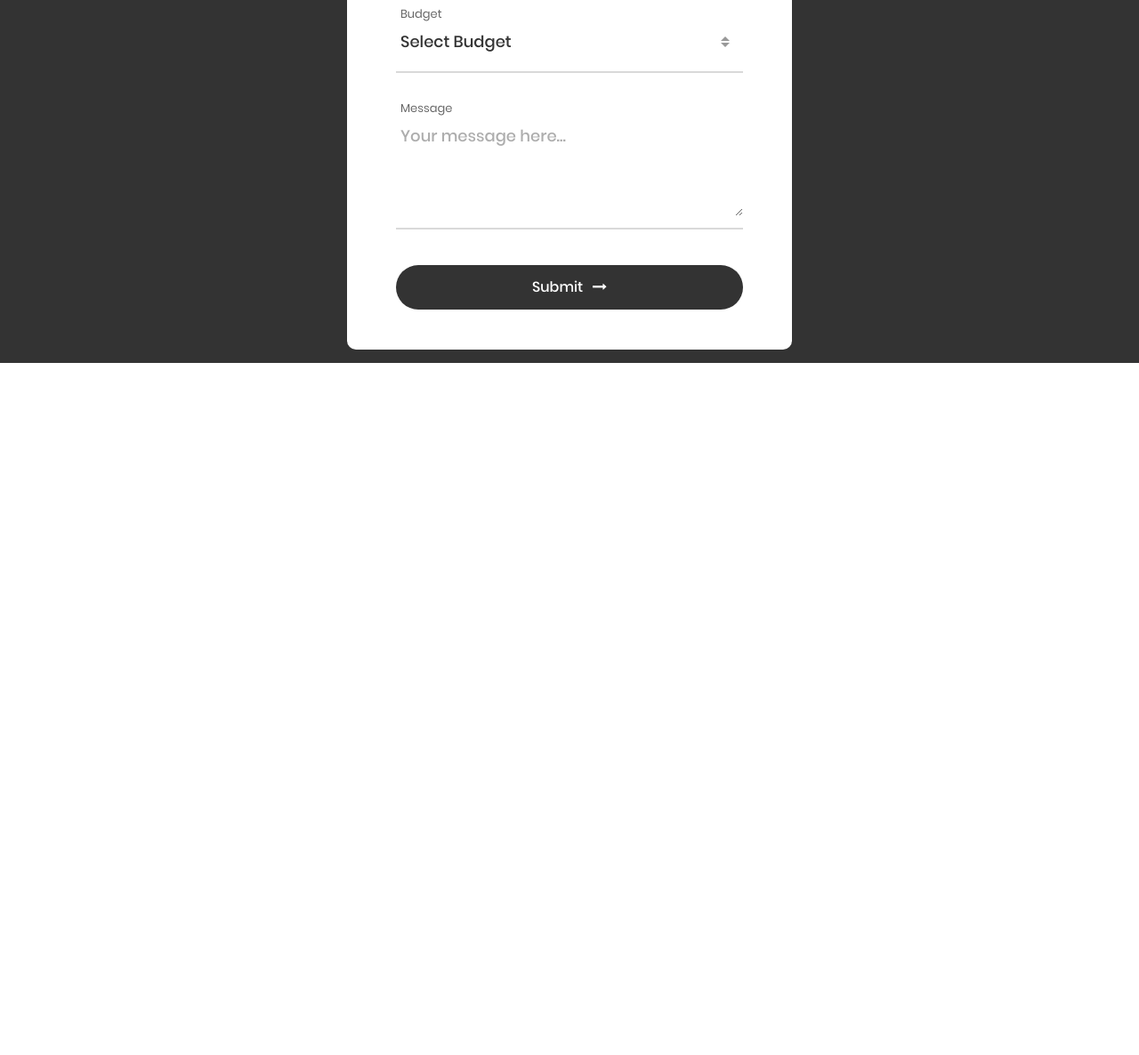
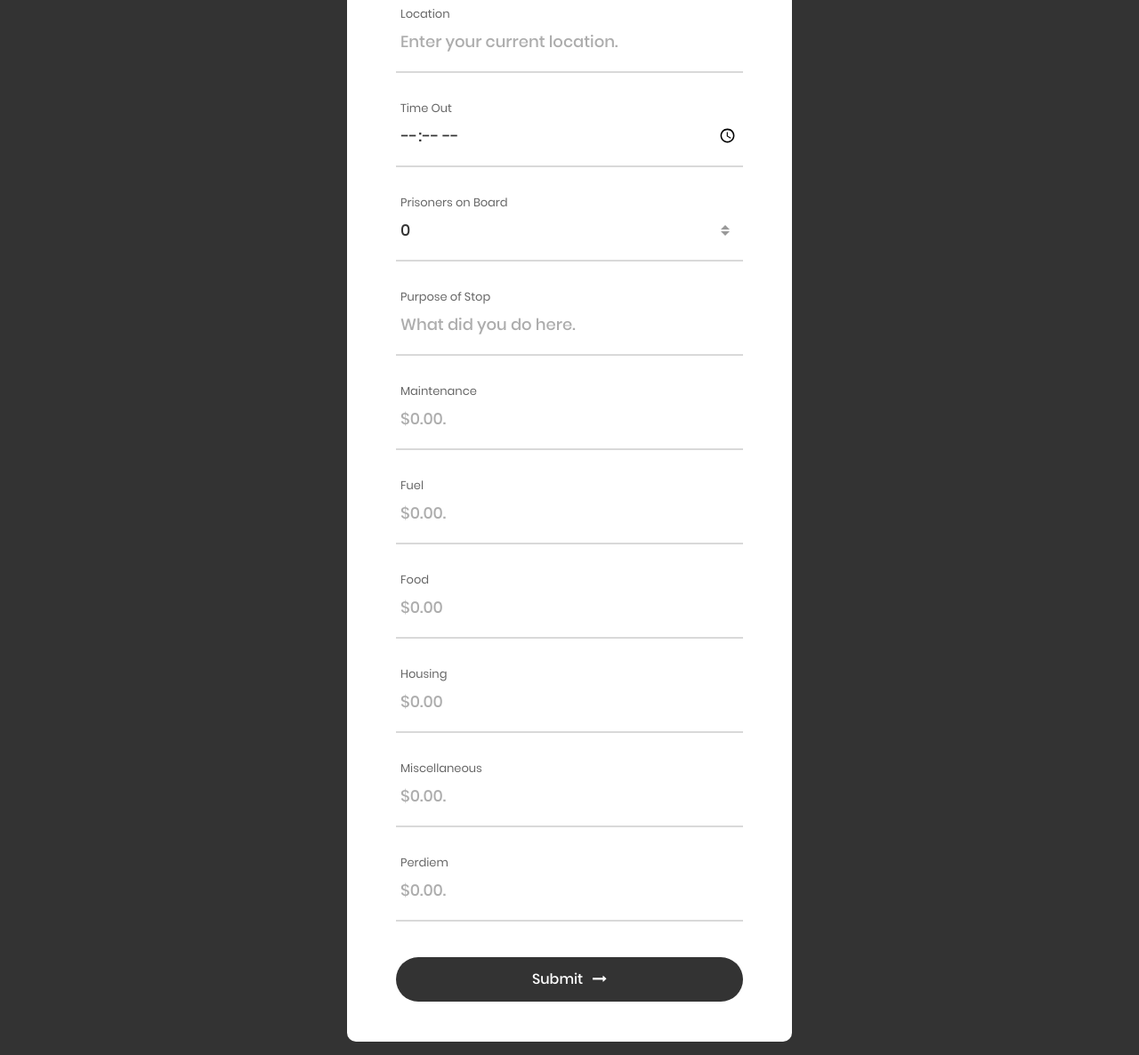
Before and after one commit to mkwinfr/mkwinfr.github.io, a plain HTML site: page index.html in a window 1280 px wide. Shown: the part 887-2073 px from the top of the page at 89% size. Before the commit the page ends 1295 px from the top, so only its background shows below. Drawn offline with Linux system fonts and the light colour scheme.

Commit message:
Add files via upload

```diff
--- a/index.html
+++ b/index.html
@@ -37,45 +37,45 @@
 				<!-- Driver ID-->
 				<div class="wrap-input100 validate-input" data-validate="Driver ID is required">
 					<span class="label-input100">Driver ID</span>
-					<input class="input100" type="text" name="driverid" placeholder="Enter your OIC number.">
+					<input class="input100" type="number" name="driver_id" placeholder="Enter your OIC number.">
 					<span class="focus-input100"></span>
 				</div>
 				<!-- Trip Number-->
-				<div class="wrap-input100 validate-input" data-validate = "Valid email is required: ex@abc.xyz">
+				<div class="wrap-input100 validate-input" data-validate = "Please enter your trip number.">
 					<span class="label-input100">Trip Number</span>
-					<input class="input100" type="text" name="tripnumber" placeholder="Enter your trip number.">
+					<input class="input100" type="number" name="trip_number" placeholder="Enter your trip number.">
 					<span class="focus-input100"></span>
 				</div>
 				<!-- Vehicle-->
-				<div class="wrap-input100 validate-input" data-validate = "Valid email is required: ex@abc.xyz">
+				<div class="wrap-input100 validate-input" data-validate = "Please enter your vehicle number.">
 					<span class="label-input100">Vehicle Number</span>
-					<input class="input100" type="text" name="vehicle" placeholder="Enter your vehicle number.">
+					<input class="input100" type="number" name="vehicle" placeholder="Enter your vehicle number.">
 					<span class="focus-input100"></span>
 				</div>
 
 				<!-- Date -->
-				<div class="wrap-input100 validate-input" data-validate = "Valid email is required: ex@abc.xyz">
+				<div class="wrap-input100 validate-input" data-validate = "Please enter a valid date.">
 					<span class="label-input100">Date</span>
 					<input class="input100" type="date" name="date">
 					<span class="focus-input100"></span>
 				</div>
 				<!-- Time In-->
-				<div class="wrap-input100 validate-input" data-validate = "Valid email is required: ex@abc.xyz">
+				<div class="wrap-input100 validate-input" data-validate = "Please enter what time you arrived.">
 					<span class="label-input100">Time In</span>
-					<input class="input100" type="time" name="timein">
+					<input class="input100" type="time" name="time_in">
 					<span class="focus-input100"></span>
 				</div>
 				<!-- Mileage -->
-				<div class="wrap-input100 validate-input" data-validate = "Valid email is required: ex@abc.xyz">
+				<div class="wrap-input100 validate-input" data-validate = "Please enter your current mileage.">
 					<span class="label-input100">Mileage</span>
-					<input class="input100" type="text" name="mileage" placeholder="Enter your current mileage.">
+					<input class="input100" type="number" name="mileage" placeholder="Enter your current mileage.">
 					<span class="focus-input100"></span>
 				</div>
 				<!-- Current Driver -->
 				<div class="wrap-input100 input100-select">
 					<span class="label-input100">Driver</span>
 					<div>
-						<select class="selection-2" name="service">
+						<select class="selection-2" name="driver">
 							<option>O</option>
 							<option>A</option>
 							<option>O/A</option>
@@ -85,39 +85,81 @@
 					<span class="focus-input100"></span>
 				</div>
 				<!-- Location -->
+				<div class="wrap-input100 validate-input" data-validate = "Please enter where you are.">
+					<span class="label-input100">Location</span>
+					<input class="input100" type="text" name="location" placeholder="Enter your current location.">
+					<span class="focus-input100"></span>
+				</div>
+				<!-- Time Out -->
+				<div class="wrap-input100 validate-input" data-validate = "Please enter what time you left.">
+					<span class="label-input100">Time Out</span>
+					<input class="input100" type="time" name="time_out">
+					<span class="focus-input100"></span>
+				</div>
+				<!-- POB -->
 				<div class="wrap-input100 input100-select">
-					<span class="label-input100">Budget</span>
+					<span class="label-input100">Prisoners on Board</span>
 					<div>
-						<select class="selection-2" name="budget">
-							<option>Select Budget</option>
-							<option>1500 $</option>
-							<option>2000 $</option>
-							<option>2500 $</option>
+						<select class="selection-2" name="pob">
+							<option>0</option>
+							<option>1</option>
+							<option>2</option>
+							<option>3</option>
+							<option>4</option>
+							<option>5</option>
+							<option>6</option>
+							<option>7</option>
+							<option>8</option>
+							<option>9</option>
+							<option>10</option>
+							<option>11</option>
 						</select>
 					</div>
 					<span class="focus-input100"></span>
 				</div>
-				<!-- Time Out -->
-				<div class="wrap-input100 validate-input" data-validate = "Message is required">
-					<span class="label-input100">Message</span>
-					<textarea class="input100" name="message" placeholder="Your message here..."></textarea>
+				<!-- Purpose of Stop -->
+				<div class="wrap-input100 validate-input" data-validate = "Please enter why you were here.">
+					<span class="label-input100">Purpose of Stop</span>
+					<input class="input100" type="text" name="pos" placeholder="What did you do here.">
 					<span class="focus-input100"></span>
 				</div>
-				<!-- POB -->
+				<!-- Maintenance -->
+				<div class="wrap-input100 validate-input" data-validate = "Please enter a valid number.">
+					<span class="label-input100">Maintenance</span>
+					<input class="input100" type="number" name="maintenance" placeholder="$0.00.">
+					<span class="focus-input100"></span>
+					</div>
+				<!-- Fuel -->
+				<div class="wrap-input100 validate-input" data-validate = "Please enter a valid number.">
+					<span class="label-input100">Fuel</span>
+					<input class="input100" type="number" name="fuel" placeholder="$0.00.">
+					<span class="focus-input100"></span>
+					</div>
+				<!-- Food -->
+				<div class="wrap-input100 validate-input" data-validate = "Please enter a valid number.">
+					<span class="label-input100">Food</span>
+					<input class="input100" type="number" name="food" placeholder="$0.00">
+					<span class="focus-input100"></span>
+					</div>
+				<!-- Housing -->
+				<div class="wrap-input100 validate-input" data-validate = "Please enter a valid number.">
+					<span class="label-input100">Housing</span>
+					<input class="input100" type="number" name="housing" placeholder="$0.00">
+					<span class="focus-input100"></span>
+					</div>
+				<!-- Miscellaneous -->
+				<div class="wrap-input100 validate-input" data-validate = "Valid email is required: ex@abc.xyz">
+					<span class="label-input100">Miscellaneous</span>
+					<input class="input100" type="number" name="miscellaneous" placeholder="$0.00.">
+					<span class="focus-input100"></span>
+					</div>
+				<!-- Perdiem Paid -->
+				<div class="wrap-input100 validate-input" data-validate = "Please enter a valid number.">
+					<span class="label-input100">Perdiem</span>
+					<input class="input100" type="number" name="perdiem" placeholder="$0.00.">
+					<span class="focus-input100"></span>
+					</div>
 
-				<!-- Purpose of Stop -->
-
-				<!-- Maintenance -->
-
-				<!-- Fuel -->
-
-				<!-- Food -->
-
-				<!-- Housing -->
-
-				<!-- Miscellaneous -->
-
-				<!-- Perdiem Paid -->
 				<div class="container-contact100-form-btn">
 					<div class="wrap-contact100-form-btn">
 						<div class="contact100-form-bgbtn"></div>
```
